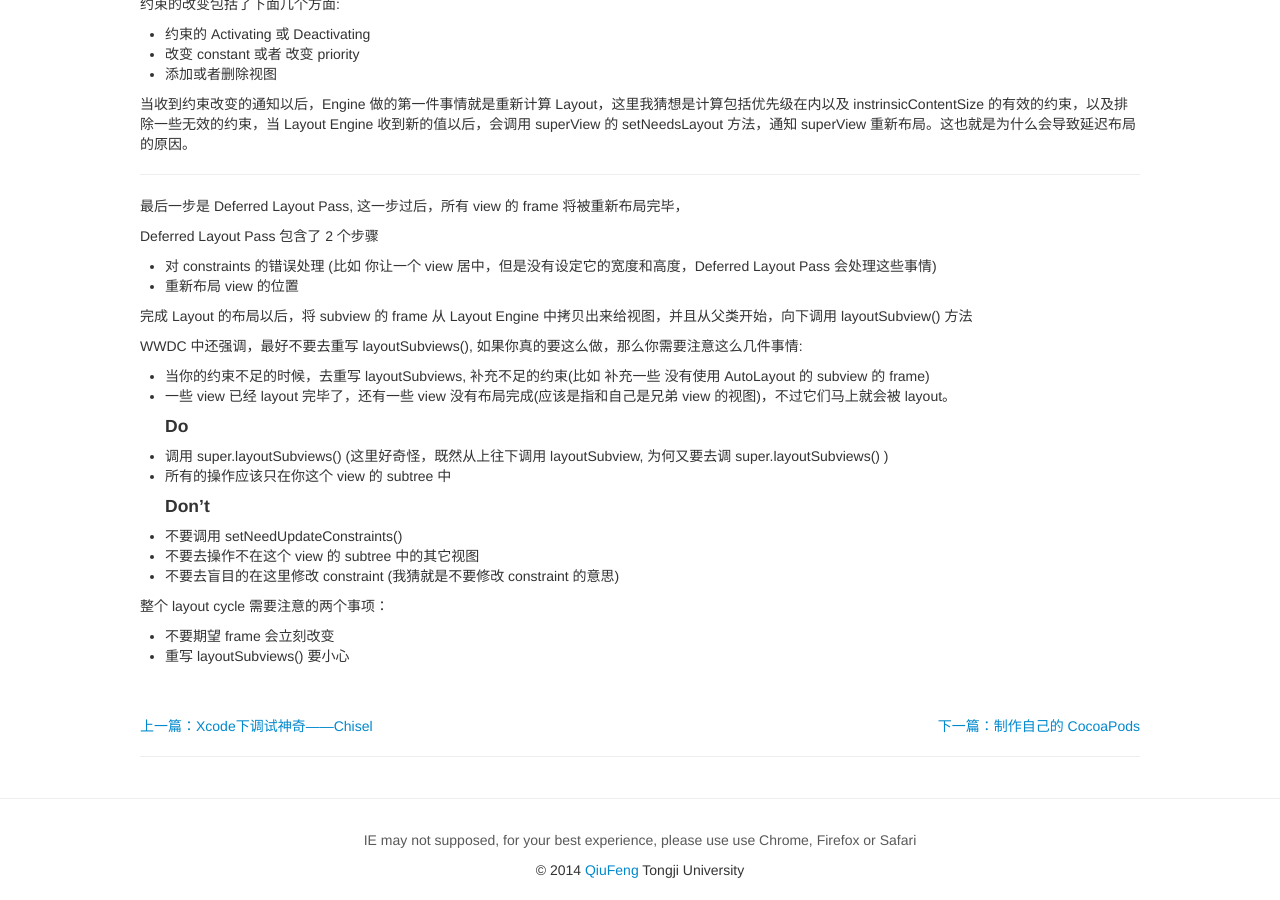
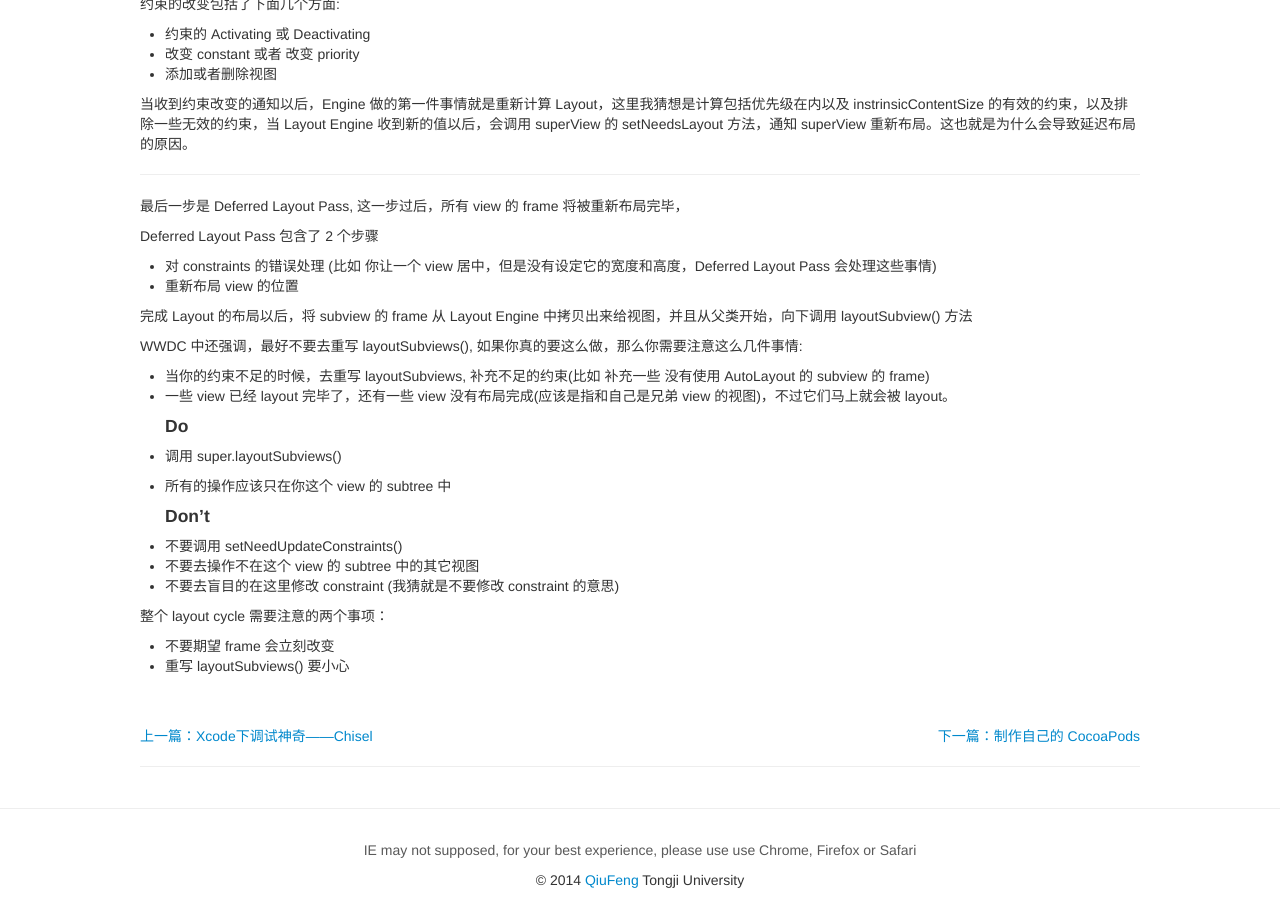
Before and after one commit to VioletHill/VioletHill.github.io, a Jekyll site: the page built from _posts/blog/2015-11-27-mestoryofautolayout.md, in a window 1280 px wide and 900 px high, scrolled down 702 px. Built offline with Jekyll 4.4.1, drawn with Linux system fonts in a browser that asks for light colours; comment, search, counter and statistics services are not loaded.

Commit message:
修正错误

```diff
--- a/_posts/blog/2015-11-27-mestoryofautolayout.md
+++ b/_posts/blog/2015-11-27-mestoryofautolayout.md
@@ -39,7 +39,8 @@ description: AutoLayout 究竟做了那些事情？
 
     #### Do ####
 
-  * 调用 super.layoutSubviews() (这里好奇怪，既然从上往下调用 layoutSubview, 为何又要去调 super.layoutSubviews() )
+  * 调用 super.layoutSubviews()
+
   * 所有的操作应该只在你这个 view 的 subtree 中
 
     #### Don't ####
```
